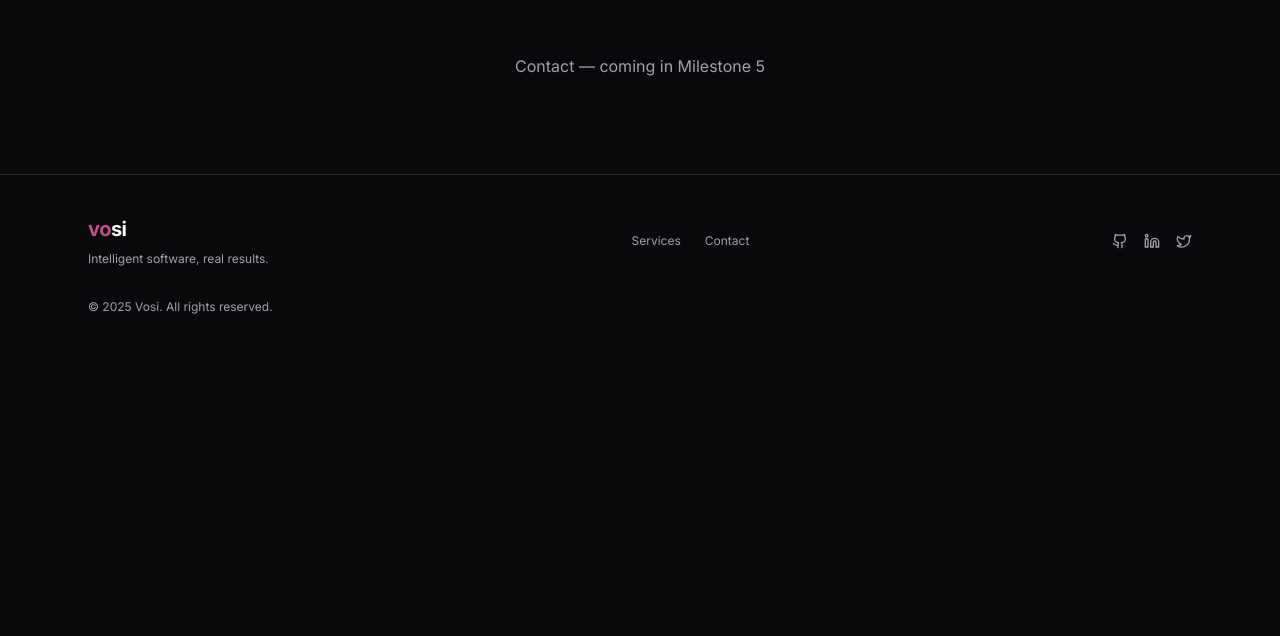
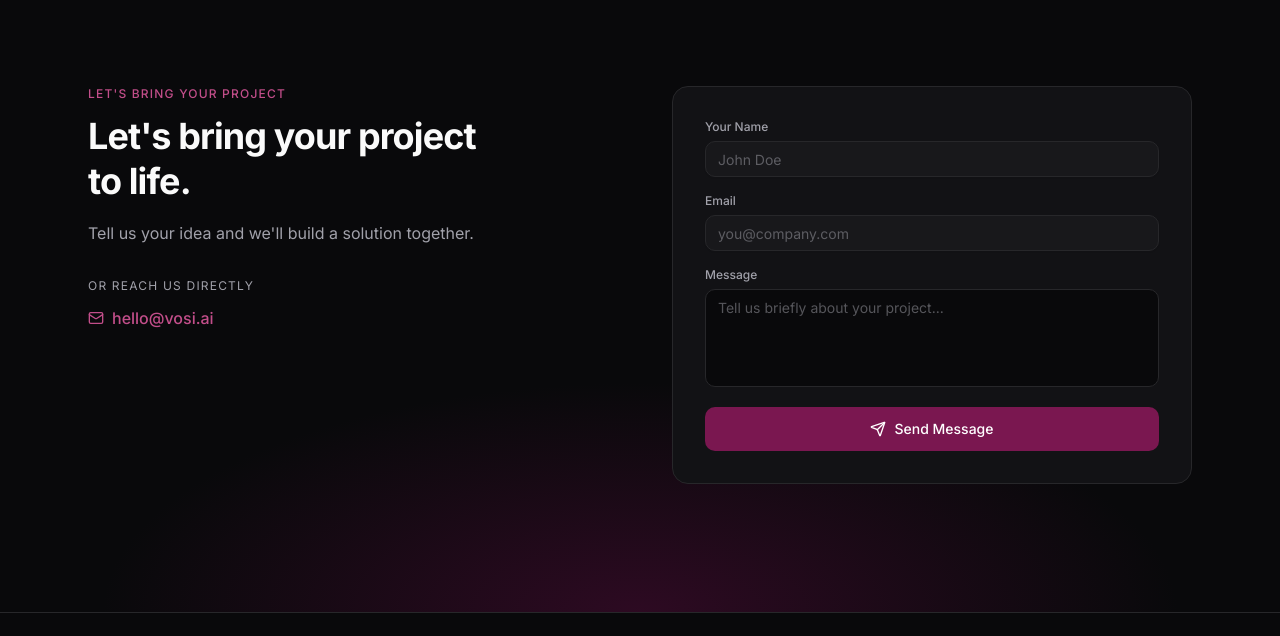
Before and after one commit to dselimozcelik/vosi-landing-page, a Next.js app: page /en in a window 1280 px wide. Shown: the part 1664-2300 px from the top of the page. Before the commit the page ends 2019 px from the top, so only its background shows below. Built offline with nearby package versions, Linux system fonts and the light colour scheme.

Commit message:
Enhance Contact section with form functionality and translations

```diff
--- a/src/components/sections/contact.tsx
+++ b/src/components/sections/contact.tsx
@@ -1,7 +1,140 @@
+"use client";
+
+import { useTranslations } from "next-intl";
+import { useState } from "react";
+import { Send, Mail } from "lucide-react";
+import { Button } from "@/components/ui/button";
+import { Input } from "@/components/ui/input";
+import SectionReveal from "@/components/section-reveal";
+
 export default function Contact() {
+  const t = useTranslations("contact");
+  const [status, setStatus] = useState<"idle" | "loading" | "success">("idle");
+
+  async function handleSubmit(e: React.FormEvent<HTMLFormElement>) {
+    e.preventDefault();
+    setStatus("loading");
+    /* TODO: wire up real form action / email service */
+    await new Promise((r) => setTimeout(r, 900));
+    setStatus("success");
+  }
+
   return (
-    <section id="contact" className="py-24 flex items-center justify-center">
-      <p className="text-[var(--foreground-muted)]">Contact — coming in Milestone 5</p>
+    <section id="contact" className="py-24 sm:py-32 relative overflow-hidden">
+      {/* Subtle background glow */}
+      <div
+        aria-hidden="true"
+        className="absolute inset-0 pointer-events-none"
+        style={{
+          background:
+            "radial-gradient(ellipse 60% 50% at 50% 100%, var(--plum-900) 0%, transparent 70%)",
+        }}
+      />
+
+      <div className="relative z-10 max-w-6xl mx-auto px-4 sm:px-6">
+        <div className="grid grid-cols-1 lg:grid-cols-2 gap-16 items-start">
+          {/* Left — heading + direct contact */}
+          <SectionReveal>
+            <p className="text-xs font-medium tracking-widest uppercase text-[var(--plum-400)] mb-3">
+              {t("heading").split("\n")[0]}
+            </p>
+            <h2 className="text-3xl sm:text-4xl font-bold text-[var(--foreground)] tracking-tight leading-tight mb-4">
+              {t("heading").split("\n").map((line, i) => (
+                <span key={i} className="block">{line}</span>
+              ))}
+            </h2>
+            <p className="text-[var(--foreground-muted)] text-base leading-relaxed mb-8">
+              {t("subheading")}
+            </p>
+
+            <div className="flex flex-col gap-3">
+              <p className="text-xs text-[var(--foreground-muted)] uppercase tracking-widest">
+                {t("or")}
+              </p>
+              <a
+                href={`mailto:${t("email_direct")}`}
+                className="inline-flex items-center gap-2 text-[var(--plum-400)] hover:text-[var(--plum-400)]/80 transition-colors font-medium"
+              >
+                <Mail size={16} />
+                {t("email_direct")}
+              </a>
+            </div>
+          </SectionReveal>
+
+          {/* Right — form */}
+          <SectionReveal delay={0.15}>
+            {status === "success" ? (
+              <div className="rounded-xl border border-[var(--plum-700)] bg-[var(--plum-900)]/40 p-8 text-center flex flex-col items-center gap-3">
+                <div className="w-10 h-10 rounded-full bg-[var(--plum-700)]/40 flex items-center justify-center">
+                  <Send size={18} className="text-[var(--plum-400)]" />
+                </div>
+                <p className="text-[var(--foreground)] font-medium">{t("success")}</p>
+              </div>
+            ) : (
+              <form
+                onSubmit={handleSubmit}
+                className="flex flex-col gap-4 rounded-xl border border-[var(--border)] bg-[var(--background-elevated)] p-6 sm:p-8"
+              >
+                <div className="flex flex-col gap-1.5">
+                  <label className="text-xs font-medium text-[var(--foreground-muted)]">
+                    {t("name_label")}
+                  </label>
+                  <Input
+                    required
+                    name="name"
+                    placeholder={t("name_placeholder")}
+                    className="bg-[var(--background)] border-[var(--border)] focus-visible:ring-[var(--plum-500)] text-[var(--foreground)] placeholder:text-[var(--foreground-muted)]/50"
+                  />
+                </div>
+
+                <div className="flex flex-col gap-1.5">
+                  <label className="text-xs font-medium text-[var(--foreground-muted)]">
+                    {t("email_label")}
+                  </label>
+                  <Input
+                    required
+                    type="email"
+                    name="email"
+                    placeholder={t("email_placeholder")}
+                    className="bg-[var(--background)] border-[var(--border)] focus-visible:ring-[var(--plum-500)] text-[var(--foreground)] placeholder:text-[var(--foreground-muted)]/50"
+                  />
+                </div>
+
+                <div className="flex flex-col gap-1.5">
+                  <label className="text-xs font-medium text-[var(--foreground-muted)]">
+                    {t("message_label")}
+                  </label>
+                  <textarea
+                    required
+                    name="message"
+                    rows={4}
+                    placeholder={t("message_placeholder")}
+                    className="w-full rounded-md border border-[var(--border)] bg-[var(--background)] px-3 py-2 text-sm text-[var(--foreground)] placeholder:text-[var(--foreground-muted)]/50 outline-none focus-visible:ring-2 focus-visible:ring-[var(--plum-500)] resize-none transition-colors"
+                  />
+                </div>
+
+                <Button
+                  type="submit"
+                  disabled={status === "loading"}
+                  className="mt-1 bg-[var(--plum-600)] hover:bg-[var(--plum-500)] text-white border-0 w-full h-11 font-medium transition-all duration-200 disabled:opacity-60"
+                >
+                  {status === "loading" ? (
+                    <span className="flex items-center gap-2">
+                      <span className="w-4 h-4 border-2 border-white/30 border-t-white rounded-full animate-spin" />
+                      Sending…
+                    </span>
+                  ) : (
+                    <span className="flex items-center gap-2">
+                      <Send size={15} />
+                      {t("submit")}
+                    </span>
+                  )}
+                </Button>
+              </form>
+            )}
+          </SectionReveal>
+        </div>
+      </div>
     </section>
   );
 }
```
